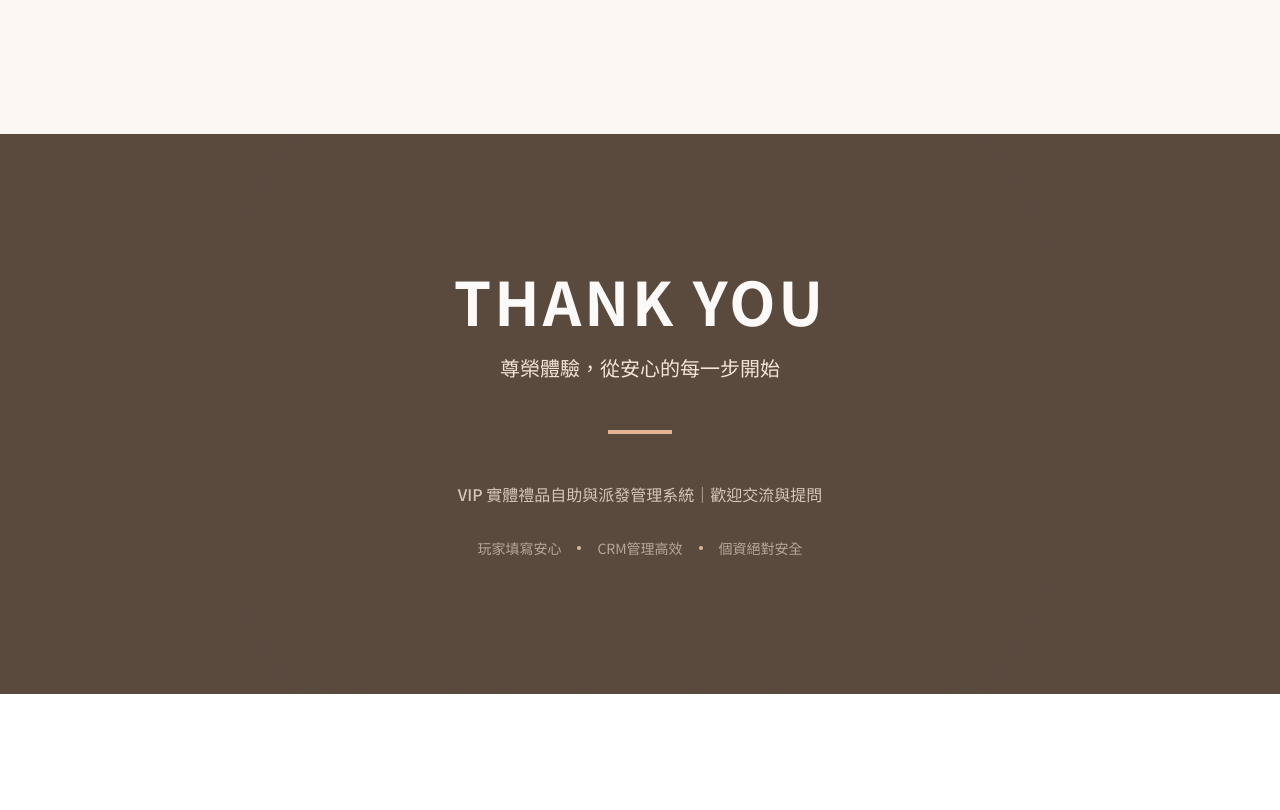
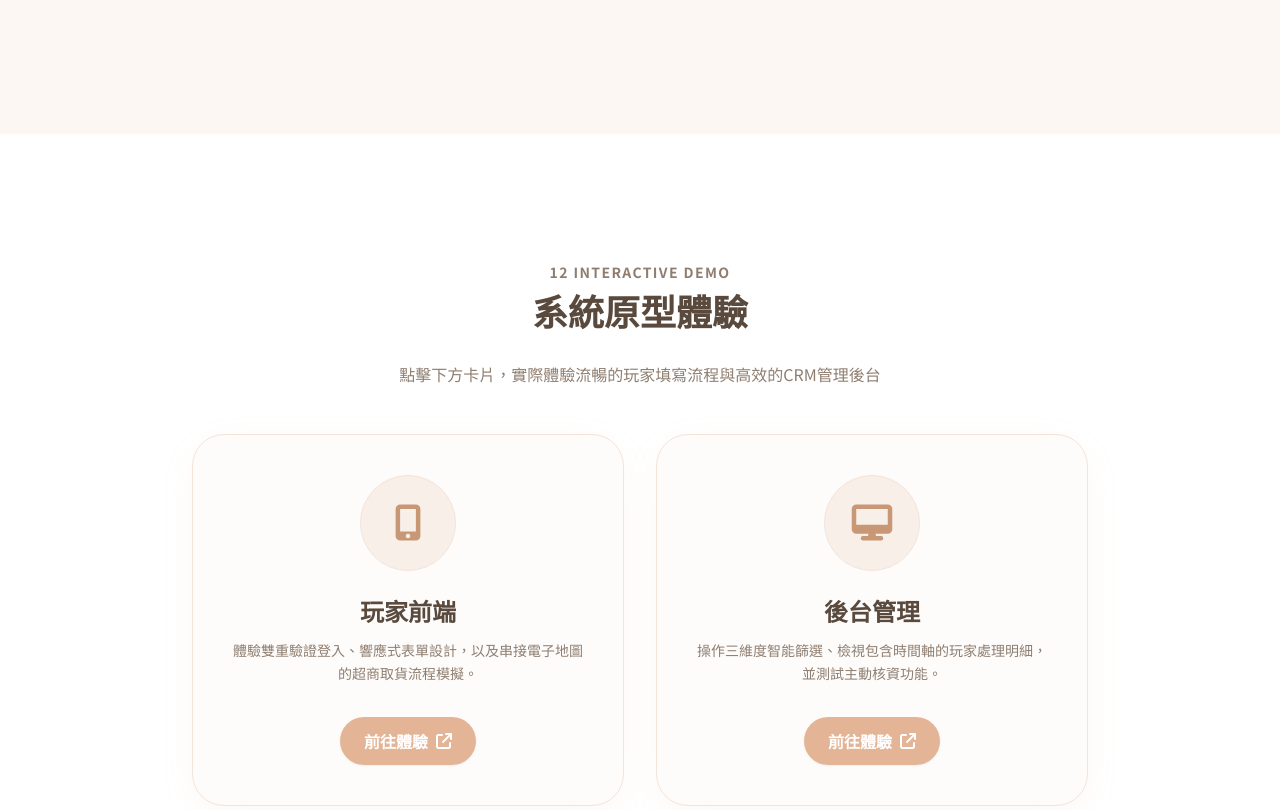
Before and after one commit to gemini82619-afk/vip-gift-system, a plain HTML site: page index.html in a window 1280 px wide. Shown: the part 9600-10410 px from the top of the page. Before the commit the page ends 10294 px from the top, so only its background shows below. Drawn offline with nearby package versions, Linux system fonts and the light colour scheme.

Commit message:
Update index.html

```diff
--- a/index.html
+++ b/index.html
@@ -719,6 +719,41 @@
         </div>
     </section>
 
+    <!-- Slide 12: Interactive Demo (新增示範連結頁面) -->
+    <section class="min-h-screen flex items-center py-20 px-6 bg-white">
+        <div class="slide-container w-full text-center">
+            <div class="text-brand-muted tracking-widest text-sm mb-2 font-bold">12 INTERACTIVE DEMO</div>
+            <h2 class="text-3xl md:text-4xl font-bold text-brand-text section-title">系統原型體驗</h2>
+            <p class="text-brand-muted mb-12">點擊下方卡片，實際體驗流暢的玩家填寫流程與高效的CRM管理後台</p>
+
+            <div class="flex flex-col md:flex-row justify-center gap-8 mt-12 max-w-4xl mx-auto">
+                <!-- 玩家前端 Demo 連結 -->
+                <a href="vip_player_demo.html" target="_blank" class="block w-full md:w-1/2 bg-[#FDFCFB] p-10 rounded-[2rem] shadow-soft border border-brand-light transform hover:-translate-y-2 transition-all duration-300 hover:shadow-xl group no-underline cursor-pointer">
+                    <div class="w-24 h-24 bg-brand-light/50 border border-brand-light rounded-full flex items-center justify-center text-brand-dark text-4xl mx-auto mb-6 group-hover:bg-brand group-hover:text-white transition-colors">
+                        <i class="fa-solid fa-mobile-screen-button"></i>
+                    </div>
+                    <h4 class="text-2xl font-bold text-brand-text mb-3">玩家前端</h4>
+                    <p class="text-sm text-brand-muted mb-8 leading-relaxed">體驗雙重驗證登入、響應式表單設計，以及串接電子地圖的超商取貨流程模擬。</p>
+                    <div class="inline-flex items-center justify-center bg-brand text-white font-bold py-3 px-6 rounded-full group-hover:bg-brand-dark transition-colors w-full md:w-auto shadow-sm">
+                        前往體驗 <i class="fa-solid fa-arrow-up-right-from-square ml-2"></i>
+                    </div>
+                </a>
+
+                <!-- 後台 Demo 連結 -->
+                <a href="vip_admin_demo.html" target="_blank" class="block w-full md:w-1/2 bg-[#FDFCFB] p-10 rounded-[2rem] shadow-soft border border-brand-light transform hover:-translate-y-2 transition-all duration-300 hover:shadow-xl group no-underline cursor-pointer">
+                    <div class="w-24 h-24 bg-brand-light/50 border border-brand-light rounded-full flex items-center justify-center text-brand-dark text-4xl mx-auto mb-6 group-hover:bg-brand group-hover:text-white transition-colors">
+                        <i class="fa-solid fa-desktop"></i>
+                    </div>
+                    <h4 class="text-2xl font-bold text-brand-text mb-3">後台管理</h4>
+                    <p class="text-sm text-brand-muted mb-8 leading-relaxed">操作三維度智能篩選、檢視包含時間軸的玩家處理明細，並測試主動核資功能。</p>
+                    <div class="inline-flex items-center justify-center bg-brand text-white font-bold py-3 px-6 rounded-full group-hover:bg-brand-dark transition-colors w-full md:w-auto shadow-sm">
+                        前往體驗 <i class="fa-solid fa-arrow-up-right-from-square ml-2"></i>
+                    </div>
+                </a>
+            </div>
+        </div>
+    </section>
+
     <!-- Slide 13: End -->
     <section class="min-h-[70vh] flex flex-col items-center justify-center relative overflow-hidden px-6 py-20 bg-brand-text text-brand-bg text-center">
         <!-- 裝飾背景圖形 -->
```
